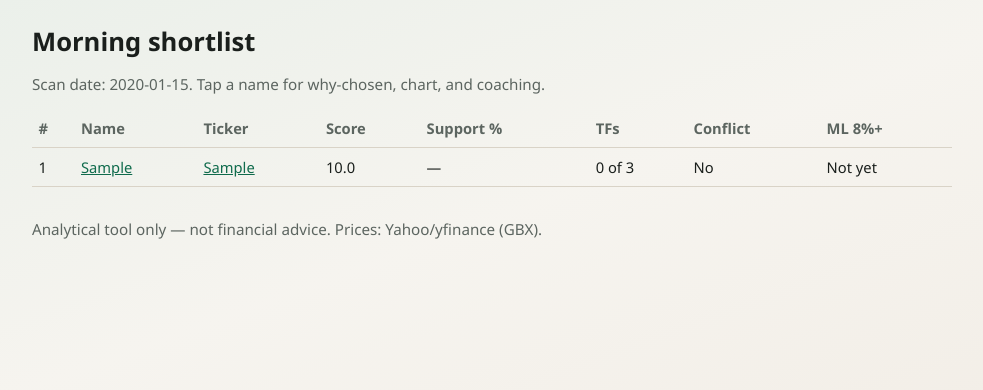
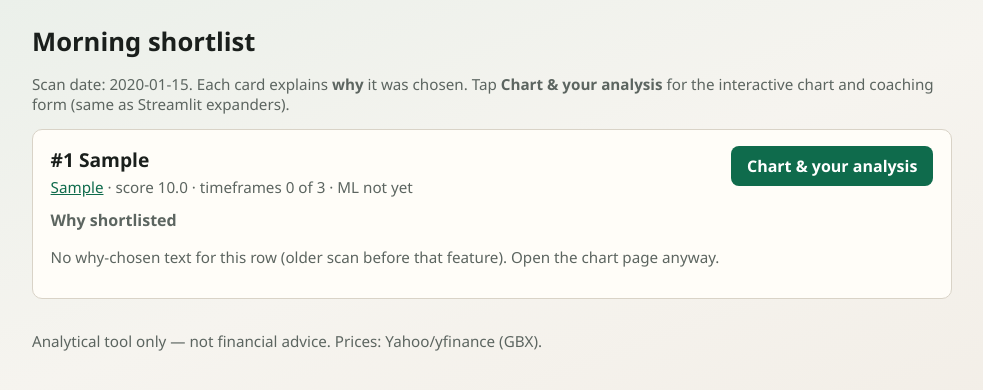
Before and after one commit to djmobeus/stock-analyzer, a FastAPI app: page /shortlist in a window 1280 px wide. Shown: the part 53-443 px from the top of the page, without its empty margins (148-1131 px from the left). Run offline with FastAPI, Linux system fonts and the light colour scheme; tables that the repository leaves empty hold one stand-in row (values such as "Sample post"); some libraries are stand-ins or nearby versions.

Commit message:
Show why-chosen on shortlist cards and clarify ML/notes UX.
Co-authored-by: Cursor <cursoragent@cursor.com>

```diff
--- a/webapp/main.py
+++ b/webapp/main.py
@@ -181,6 +181,7 @@ async def shortlist(request: Request, _: None = Depends(require_auth)):
                     "conflict": bool(features.get("conflict_flag")),
                     "ml": ml_prob,
                     "links": research_links(c["ticker"]),
+                    "why_bullets": why.get("bullets") or [],
                 }
             )
     return _render(request, "shortlist.html", scan_date=scan_date, rows=rows)
--- a/webapp/static/app.css
+++ b/webapp/static/app.css
@@ -59,8 +59,12 @@ label { display: block; margin: 0.75rem 0 0.25rem; font-weight: 600; font-size:
 .bullets li { margin: 0.35rem 0; }
 #chart { height: 360px; width: 100%; }
 #chart-vol { height: 100px; width: 100%; margin-top: 0.35rem; }
-.tf-toggle { display: flex; flex-wrap: wrap; gap: 0.4rem; margin: 0.5rem 0 0.75rem; }
-.tf-toggle .btn { padding: 0.35rem 0.75rem; font-size: 0.85rem; }
+.stock-card-head {
+  display: flex; flex-wrap: wrap; gap: 0.75rem 1rem;
+  align-items: flex-start; justify-content: space-between;
+  margin-bottom: 0.5rem;
+}
+.why-heading { font-size: 1rem; margin: 0.75rem 0 0.35rem; color: var(--muted); }
 .critique { white-space: pre-wrap; font-size: 0.95rem; }
 .flash { background: #e7f6ee; border: 1px solid #b7e0c8; padding: 0.6rem 0.8rem; border-radius: 8px; }
 .error { background: #fde8e8; border: 1px solid #f5c2c2; padding: 0.6rem 0.8rem; border-radius: 8px; }
--- a/webapp/templates/ml.html
+++ b/webapp/templates/ml.html
@@ -12,6 +12,8 @@
     ({{ bundle.sample_count }} samples, CV {{ "%.1f"|format(bundle.cv_score * 100) }}%).</p>
   {% else %}
   <p class="error">Not predicting yet. Use the composite Score column until we reach {{ need }} outcomes.</p>
+  <p class="muted">Counting only finishes when a logged suggestion is <strong>8 weeks old</strong>.
+    Until then this stays near 0 even if the pipeline runs every day. Shadow hit rates below fill in first (2w / 4w).</p>
   {% endif %}
 </div>
 
--- a/webapp/templates/shortlist.html
+++ b/webapp/templates/shortlist.html
@@ -3,33 +3,39 @@
 {% block content %}
 <h1>Morning shortlist</h1>
 {% if scan_date %}
-<p class="muted">Scan date: {{ scan_date }}. Tap a name for why-chosen, chart, and coaching.</p>
+<p class="muted">Scan date: {{ scan_date }}. Each card explains <strong>why</strong> it was chosen.
+  Tap <strong>Chart &amp; your analysis</strong> for the interactive chart and coaching form (same as Streamlit expanders).</p>
 {% else %}
 <p class="error">No scan results yet. Run the GitHub Actions pipeline.</p>
 {% endif %}
 
 {% if rows %}
-<table>
-  <thead>
-    <tr>
-      <th>#</th><th>Name</th><th>Ticker</th><th>Score</th>
-      <th>Support %</th><th>TFs</th><th>Conflict</th><th>ML 8%+</th>
-    </tr>
-  </thead>
-  <tbody>
-  {% for r in rows %}
-    <tr>
-      <td>{{ r.rank }}</td>
-      <td><a href="/stock/{{ r.ticker }}">{{ r.name }}</a></td>
-      <td><a href="{{ r.links.primary }}" target="_blank" rel="noopener">{{ r.ticker }}</a></td>
-      <td>{{ "%.1f"|format(r.score) }}</td>
-      <td>{% if r.support is not none %}{{ "%.1f"|format(r.support) }}{% else %}—{% endif %}</td>
-      <td>{{ r.confluence }} of 3</td>
-      <td>{% if r.conflict %}<span class="warn">Yes</span>{% else %}No{% endif %}</td>
-      <td>{% if r.ml is not none %}{{ r.ml }}%{% else %}Not yet{% endif %}</td>
-    </tr>
-  {% endfor %}
-  </tbody>
-</table>
+{% for r in rows %}
+<div class="card stock-card">
+  <div class="stock-card-head">
+    <div>
+      <h2 style="margin:0">#{{ r.rank }} {{ r.name }}</h2>
+      <p class="muted" style="margin:0.25rem 0 0">
+        <a href="{{ r.links.primary }}" target="_blank" rel="noopener">{{ r.ticker }}</a>
+        · score {{ "%.1f"|format(r.score) }}
+        · timeframes {{ r.confluence }} of 3
+        {% if r.conflict %}<span class="warn"> · timeframe conflict</span>{% endif %}
+        {% if r.support is not none %} · {{ "%.1f"|format(r.support) }}% from support{% endif %}
+        · ML {% if r.ml is not none %}{{ r.ml }}%{% else %}not yet{% endif %}
+      </p>
+    </div>
+    <a class="btn" href="/stock/{{ r.ticker }}">Chart &amp; your analysis</a>
+  </div>
+
+  <h3 class="why-heading">Why shortlisted</h3>
+  {% if r.why_bullets %}
+  <ul class="bullets">
+    {% for b in r.why_bullets %}<li>{{ b }}</li>{% endfor %}
+  </ul>
+  {% else %}
+  <p class="muted">No why-chosen text for this row (older scan before that feature). Open the chart page anyway.</p>
+  {% endif %}
+</div>
+{% endfor %}
 {% endif %}
 {% endblock %}
```
Also changed, not shown: webapp/templates/home.html (+16 -3 lines), webapp/templates/notes.html (+7 -2 lines).
